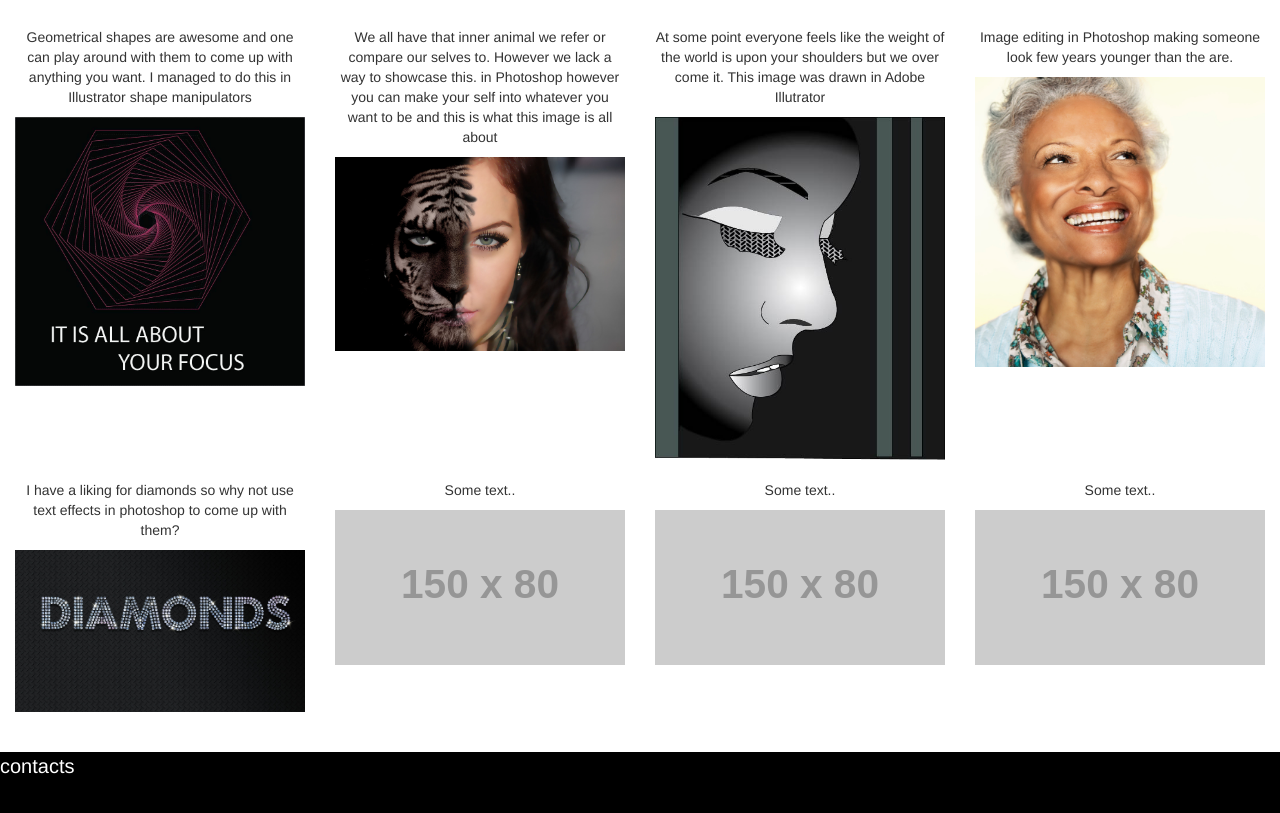
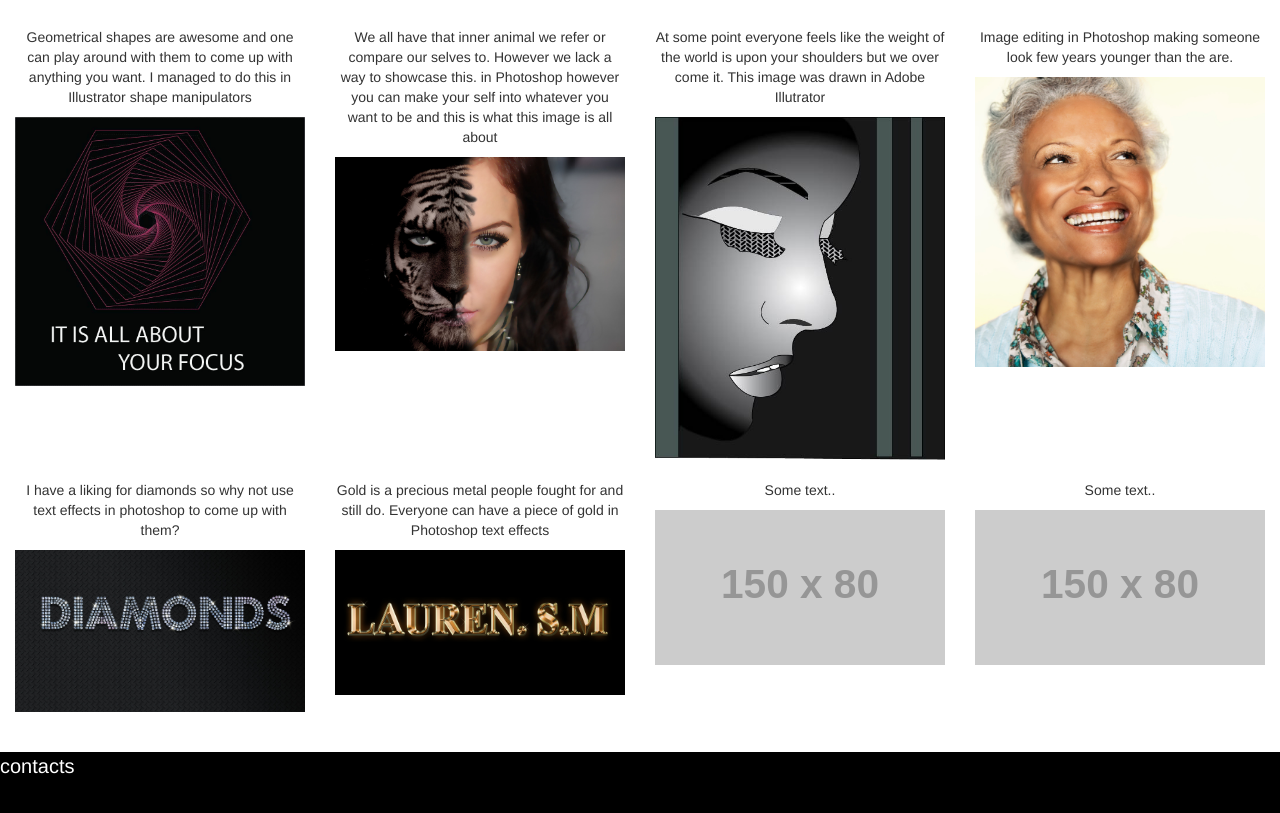
Before and after one commit to 96lauren/graphics, a plain HTML site: page portfolio.html in a window 1280 px wide. Shown: the part 149-962 px from the top of the page. Drawn offline with nearby package versions, Linux system fonts and the light colour scheme; placeholder pictures from the web are drawn by us.

Commit message:
modified portfoloi

```diff
--- a/portfolio.html
+++ b/portfolio.html
@@ -51,8 +51,8 @@
       <img src="images/sambudiamond.jpg" class="img-responsive" style="width:100%" alt="Image">
     </div>
     <div class="col-sm-3">
-      <p>Some text..</p>
-      <img src="https://placehold.it/150x80?text=IMAGE" class="img-responsive" style="width:100%" alt="Image">
+      <p>Gold is a precious metal people fought for and still do. Everyone can have a piece of gold in Photoshop text effects</p>
+      <img src="images/laugold.jpg" class="img-responsive" style="width:100%" alt="Image">
     </div>
     <div class="col-sm-3">
       <p>Some text..</p>
```
